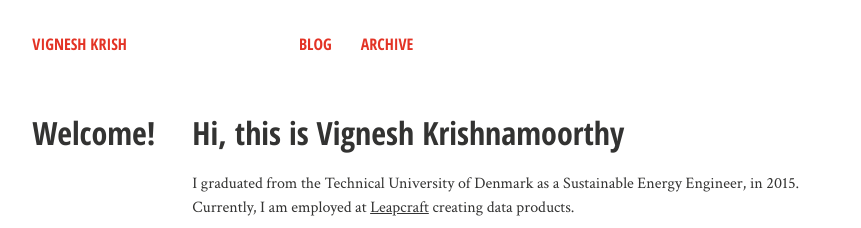
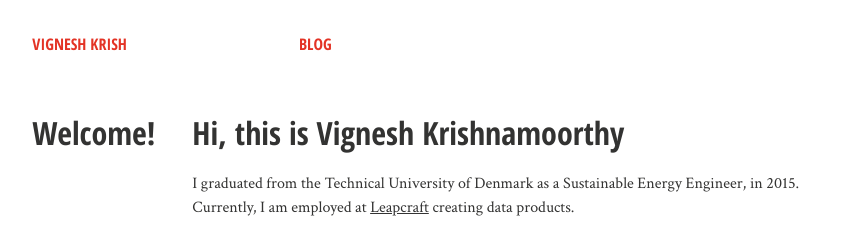
Before and after one commit to vignkri/vignkri.github.io, a Jekyll site: the page built from index.md, in a window 1280 px wide. Shown: the top 228 px of the page, without its empty margins (21-882 px from the left). Built offline with Jekyll 4.4.1, drawn with Linux system fonts in a browser that asks for light colours; comment, search, counter and statistics services are not loaded.

Commit message:
Remove unavailable pages from navigation.

```diff
--- a/_data/navigation.yml
+++ b/_data/navigation.yml
@@ -2,5 +2,3 @@
 
 - title: Blog
   url: /blog/
-- title: Archive
-  url: /archive/
```
